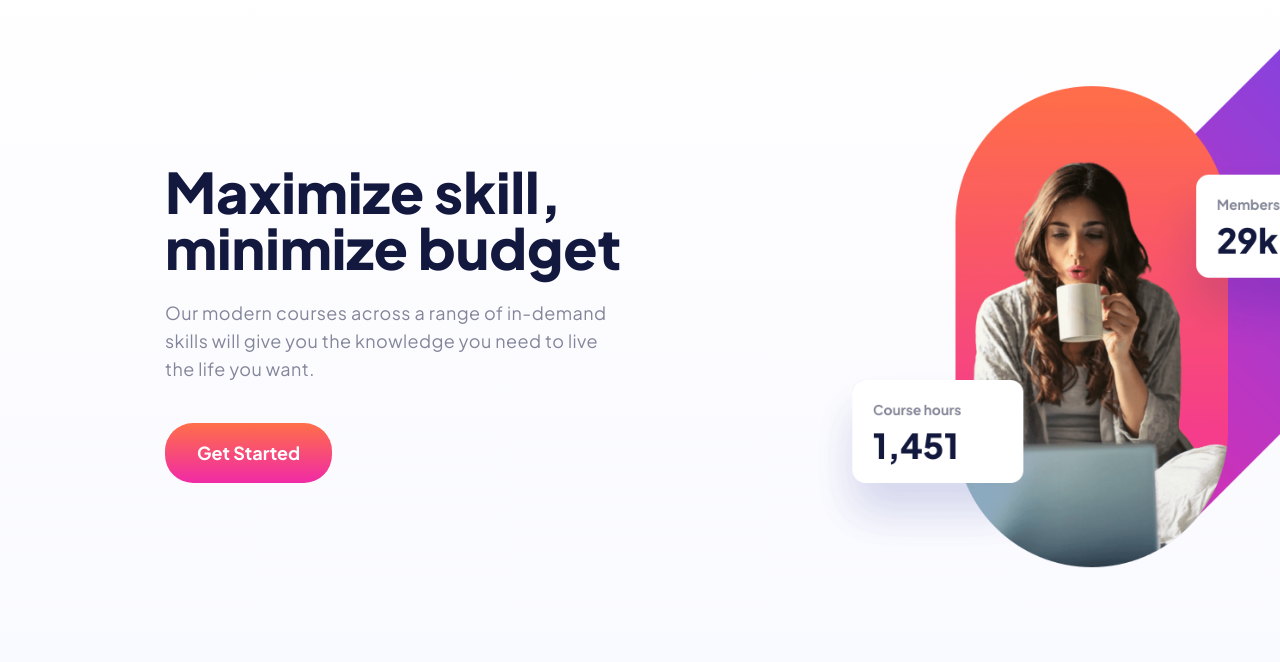
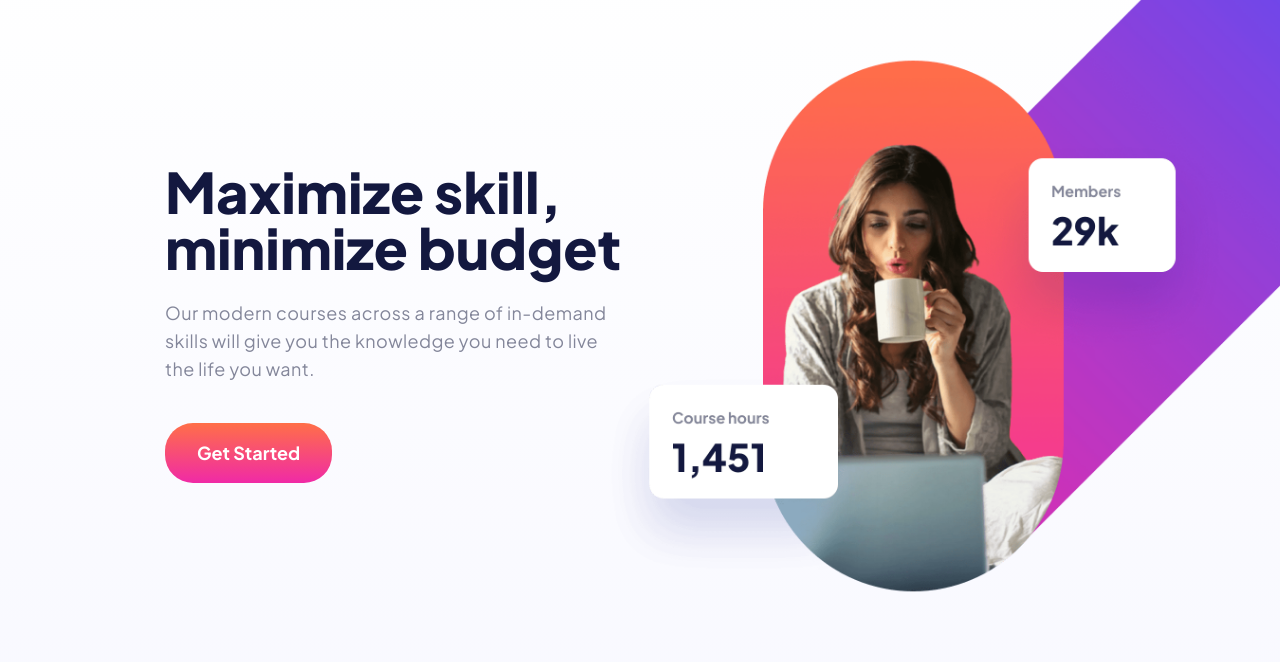
Before and after one commit to NDK1195/skilled-elearning-landing-page, a website: page index.html in a window 1280 px wide. Shown: the part 89-751 px from the top of the page. Drawn offline with Linux system fonts and the light colour scheme.

Commit message:
fix hero image position

```diff
--- a/index.html
+++ b/index.html
@@ -13,8 +13,8 @@
     <link rel="stylesheet" href="./src/output.css" />
     <title>Frontend Mentor | Skilled e-learning landing page</title>
   </head>
-  <body class="bg-gradient-page">
-    <header class="mb-16 overflow-hidden pt-4 md:pb-[210px] md:pt-6">
+  <body class="flex min-h-screen flex-col bg-gradient-page">
+    <header class="overflow-hidden pb-16 pt-4 md:pb-[210px] md:pt-6">
       <nav
         class="mb-9 flex items-center justify-between px-4 md:mb-[100px] md:px-10 lg:mb-[172px] lg:px-[165px]"
       >
@@ -26,9 +26,11 @@
         >
       </nav>
 
-      <div class="flex flex-col items-center gap-[70px] md:flex-row md:gap-3">
+      <div
+        class="relative flex flex-col items-center gap-[70px] md:flex-row md:justify-between md:gap-3"
+      >
         <div
-          class="flex flex-col gap-6 px-4 md:min-w-[398px] md:pl-10 md:pr-0 lg:max-w-[50%] xl:max-w-[622px] xl:pl-[165px]"
+          class="flex flex-col gap-6 px-4 md:min-w-[398px] md:max-w-[457px] md:pl-10 md:pr-0 lg:max-w-[622px] lg:pl-[165px]"
         >
           <h2
             class="text-[40px] font-extrabold leading-none text-13183F xl:text-[56px]"
@@ -48,7 +50,9 @@
           >
         </div>
         <!-- hero content -->
-        <div class="relative min-w-[327px] px-4 md:px-0">
+        <div
+          class="min-w-[327px] px-4 md:absolute md:-right-[275px] md:-top-[250px] md:max-w-[640.714px] md:px-0 lg:-right-[310px] lg:-top-[400px] lg:max-w-[991.631px]"
+        >
           <picture>
             <source
               media="(min-width:1024px)"
@@ -62,7 +66,7 @@
             <img
               src="./assets/image-hero-mobile@2x.png"
               alt="hero image"
-              class="inline-block w-full scale-125 md:absolute md:-right-[35%] md:-top-[210px] md:scale-[2] lg:-right-[100%] lg:-top-[300px] lg:scale-[2.75] xl:-right-[140%] xl:-top-[250px]"
+              class="inline-block w-full"
             />
           </picture>
         </div>
@@ -212,7 +216,7 @@
     </main>
 
     <footer
-      class="relative bottom-0 left-0 right-0 flex items-center justify-between bg-13183F px-4 py-9 md:px-10"
+      class="mt-auto flex items-center justify-between bg-13183F px-4 py-9 md:px-10"
     >
       <img src="./assets/logo-light.svg" alt="logo" />
       <a
```
Also changed, not shown: README.md (added), src/output.css.
